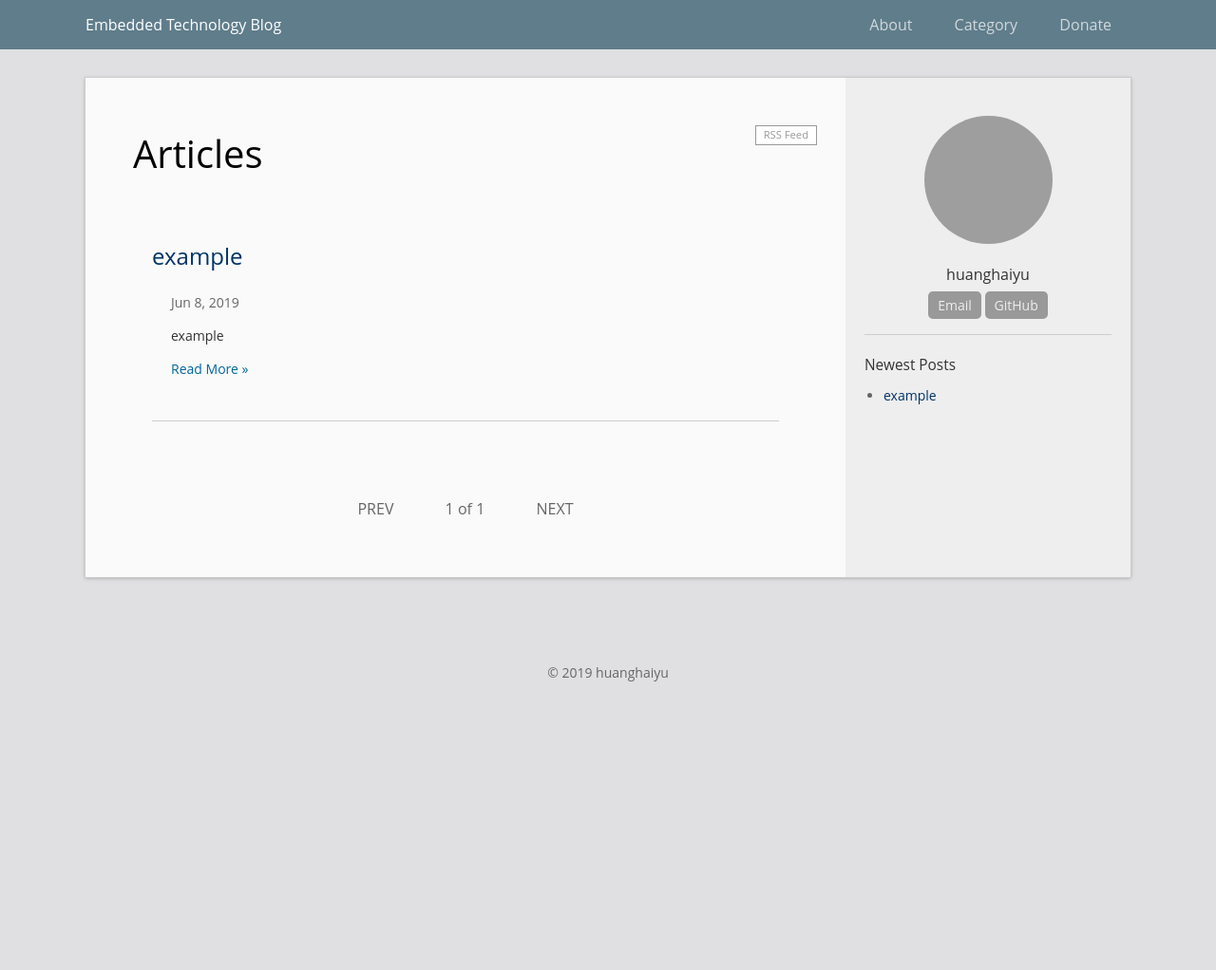
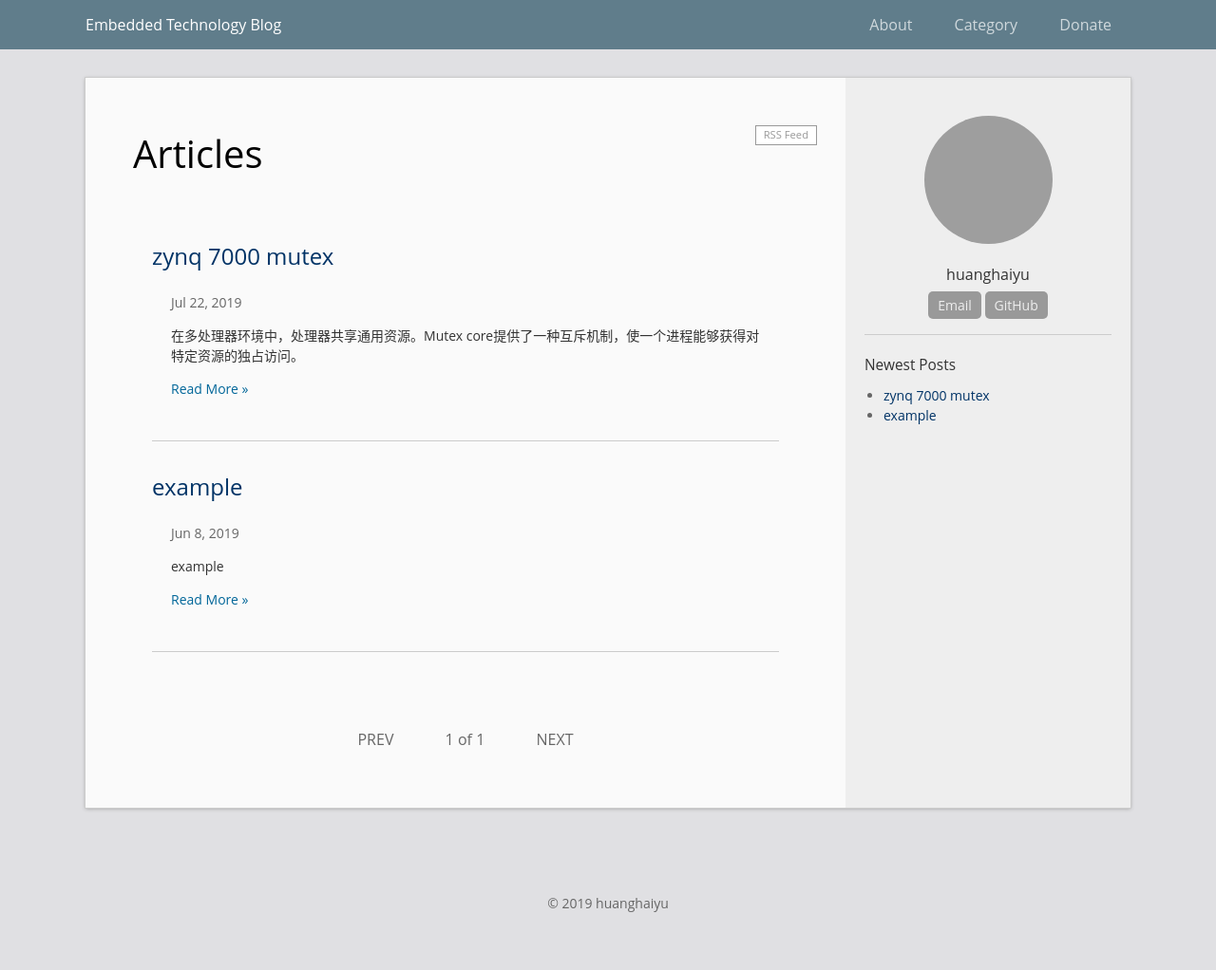
Before and after one commit to huanghaiyu/huanghaiyu.github.io, a Jekyll site: the page built from index.html, in a window 1280 px wide. Shown: the whole page at 95% size. Built offline with Jekyll 4.4.1, drawn with Linux system fonts in a browser that asks for light colours; the list of posts is cut into pages by our own code; before the commit the page ends 900 px from its top, so only the background shows below that; part of the change alters nothing that is shown; grey boxes are pictures that could not be loaded.

Commit message:
[zynq 7000]: add mutex blog

```diff
--- a/_config.yml
+++ b/_config.yml
@@ -20,8 +20,8 @@ profile_links:
 
 # Comment Service (Disqus or 多说)
 #  choose one and un-comment the line to active it
-#disqus_shortname: xxx   # get one: https://disqus.com/admin/signup/
-#duoshuo_shortname: xxx  # get one: http://duoshuo.com/create-site/
+disqus_shortname: xxx   # get one: https://disqus.com/admin/signup/
+duoshuo_shortname: xxx  # get one: http://duoshuo.com/create-site/
 
 excerpt_separator: <!--more-->
 
--- a/_posts/2019-06-08-example.md
+++ b/_posts/2019-06-08-example.md
@@ -2,9 +2,7 @@
 layout: post
 title: example
 categories:
- - Blog
- - Technology
-permalink: /posts/1
+permalink: /zynq_7000/mutex
 nocomments: true  	# Disable the comment box. This is EasyBook feature
 ---
 
--- /dev/null
+++ b/_posts/2019-07-22-xilinx-zynq-7000-mutex.md
@@ -0,0 +1,57 @@
+---
+layout: post
+title: zynq 7000 mutex
+categories:
+ - zynq 7000
+permalink: /zynq_7000/mutex
+nocomments: false  	# enable the comment box. This is EasyBook feature
+---
+
+在多处理器环境中，处理器共享通用资源。Mutex core提供了一种互斥机制，使一个进程能够获得对特定资源的独占访问。
+Mutex core包含可配置数码的mutex，例如16个。每一个mutex分配一个32bit的用户配置寄存器用来存储任意的数据（例如被mutex保护的共享资源的地址）。
+
+
+# Mutex Core的系统框图
+
+Mutex 模块通过AXI4-Lite系统总线和其他模块连接（processor,etc）。
+
+![](https://i.imgur.com/tvHonfS.png)
+
+Mutex core有多个（最大支持8个）总线接口来访问core内部资源，在多core处理器系统中通常和不同的处理器链接。Mutex core心提供如下类型的寄存器，这些寄存器通过AXI4-Lite总线接口访问:
+
+- Mutex core寄存器，用于提供获取mutex和释放mutex的功能。
+- 用户配置寄存器，用于存储任意的数据。
+
+Mutex core 同时提供一种硬件保护机制，用于mutex访问的硬件防干扰保护，防止除预期的处理器之外的任何处理器修改mutex。这种机制基于HWID实现，HWID由锁定mutex的处理器的AXI接口号和AXI事务ID组成。
+
+注释：以zynq 7000 双核AMP 架构为例，Mutex Core一般有两种使用模式：
+1. cup0 通过一个AXI-Lite总线接口访问Mutex Core, cpu1 通过另一个总线接口访问Mutex Core。
+2. cpu0和cpu1通过同一个AXI-Lite总线接口访问Mutex Core，由AXI 内部连接器仲裁双核的访问。
+
+# 寄存器空间
+
+每一个Mutex core的interface可以访问所有的mutexs。但是，在同一时间只有一个interface可以访问任何一个mutexs。例如，当一个interface正在访问任何一个mutexs的时候，所有其他AXI接口被阻塞住。Interface仲裁有固定的优先级，AXI0到AXI7优先级递减的顺序，例如S0_AXI有最高的优先级，S7_AXI有最低的优先级。
+当配置多个mutexs时，每个mutex都保留一个256字节的地址范围，也就是说，mutex#0的寄存器位于0x0和0xFF之间，mutex#1位于0x100和0x1FF之间，以此类推。
+
+# Mutex 寄存器
+
+MUTEX寄存器包含一个强制位域和两个可选位域。锁定位是必需的，因为这个位决定mutex是否处于锁定或释放状态。通常包含CPUID来控制谁可以操纵mutex的访问。只有mutex的所有者才能释放它。为了更加安全，还提供了一个可选的HWID字段。HWID位不是用户可访问的，而是在后台隐式处理。HWID包含哪一个AXI主设备访问mutex。这个机制保证不会有其他的处理器可以伪造CPUID，通过mutex获取访问权限。
+
+CPUID是由工具分配给在每个处理器上执行的软件的惟一标识值。因为CPUID只分配给SDK中创建的软件，所以任何访问mutex的其他主机都必须手动分配一个不干扰其他master的唯一编号。
+
+![](https://i.imgur.com/UJPii3g.png)
+
+# Mutex 上锁和释放的过程
+对于一个空闲的mutex，MUTEX寄存器是0.
+
+## Mutex上锁过程
+- 向MUTEX寄存器写入<CPUID & 1>；CPUID表示当前想要获取锁的CPU（线程），对应到MUTEX寄存器中的CPUID域 bit1-bit8；1表示mutex当前的拥有者是CPUID。如果硬件保护C_ENABLE_HW_PROT被使能，HWID同样被用来增强保护。**如果mutex已经被锁上，这个访问被mutex忽略（Mutex core硬件逻辑无效掉当前写操作，依据访问的CPU ID)。**
+
+- 读回MUTEX寄存器的值与写入的值比较，校验mutex是否已经被当前的CPU获取。如果不一致，重复步骤a和步骤b，直到获取的mutex。
+- 到这里CPU就可以访问被保护的共享资源了。
+
+## 释放Mutex过程
+
+- 向MUTEX寄存器写入<CPUID & 0>；CPUID表示当前想要获取锁的CPU（线程），对应到MUTEX寄存器中的CPUID域 bit1-bit8；0表示mutex当前被CPUID 释放。如果硬件保护C_ENABLE_HW_PROT被使能，HWID同样被考虑到。Mutex自动将MUTEX寄存器置零。(只有mutex的所有者才能释放它)
+
+如果“错误”的处理器尝试访问空闲的mutex，同时硬件保护C_ENABLE_HW_PROT被使能，并且使用正确的CPUID，这个操作被忽略，因为对于这个操作只有HWID和CPUID必须1匹配上才会成功。同样，“正确”的处理器写入错误的CPUID，这个操作也会被忽略。
```
